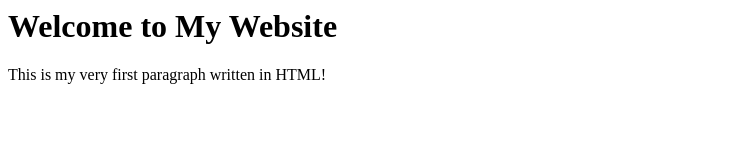
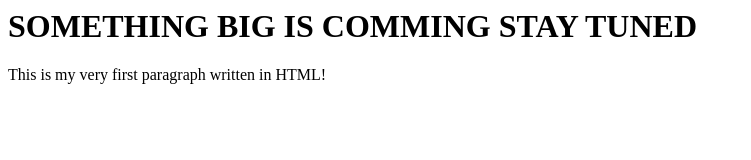
Before and after one commit to Sworup-Ghimire/Portfolio, a plain HTML site: page code/index.html in a window 1280 px wide. Shown: the whole page, without its empty margins (0-751 px from the left). Drawn offline with Linux system fonts and the light colour scheme.

Commit message:
Update index.html

```diff
--- a/code/index.html
+++ b/code/index.html
@@ -1,6 +1,6 @@
 <Html>
   <body>
-    <h1>Welcome to My Website</h1>
+    <p>                                                                    <h1>SOMETHING BIG IS COMMING STAY TUNED </h1>                         </p>
     <p>This is my very first paragraph written in HTML!</p>
   </body>
 </Html>
```
